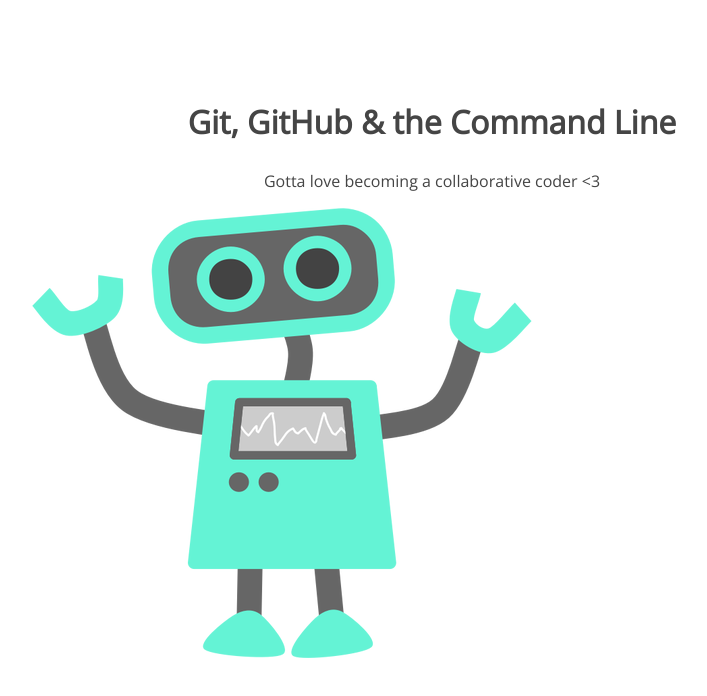
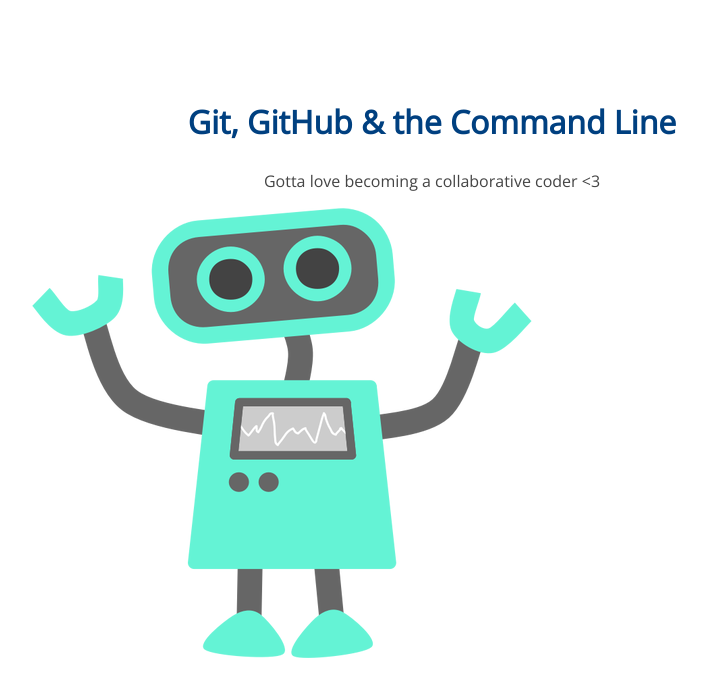
Before and after one commit to DevonLees/105-project, a plain HTML site: page index.html in a window 1280 px wide. Shown: the whole page, without its empty margins (208-915 px from the left). Drawn offline with nearby package versions, Linux system fonts and the light colour scheme.

Commit message:
h1 text color changed

```diff
--- a/css/style.css
+++ b/css/style.css
@@ -10,6 +10,7 @@
 section h1 {
 	font: 32px 'Open Sans';
 	font-weight: bold;
+	color: #004080;
 }
 section p {
 	font: 16px 'Open Sans';
```
